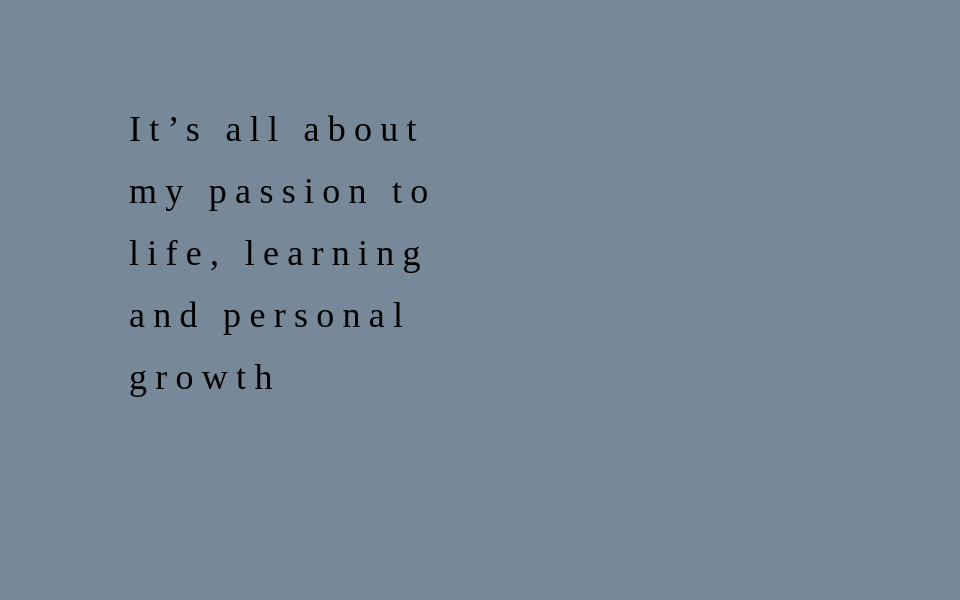
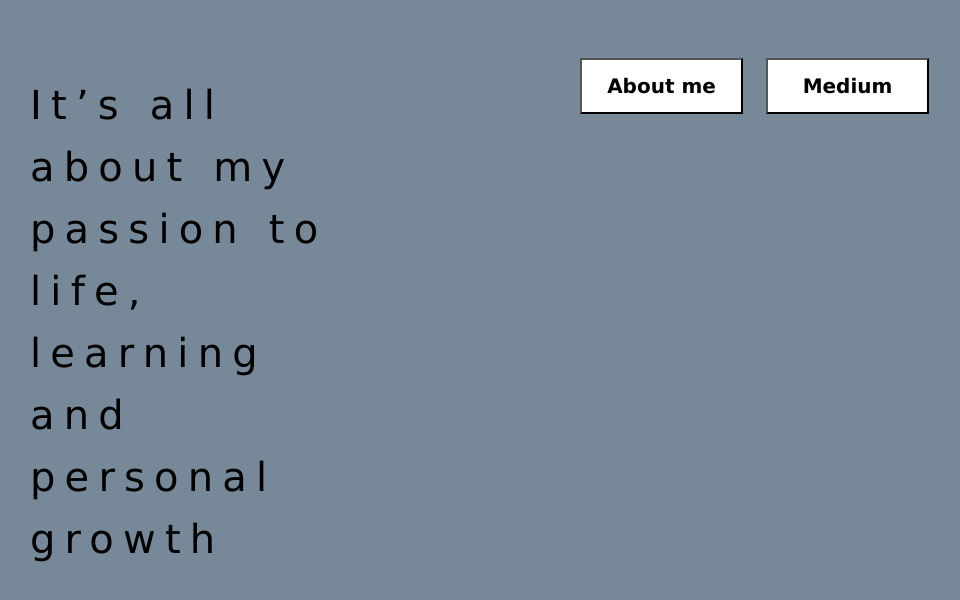
Before and after one commit to olesiaMartushkanova/react-typescript-blog, a React (Create React App) app in the folder my-app/: page / in a window 1280 px wide. Shown: the top 600 px of the page, without its empty margins (104-1064 px from the left). Built offline with nearby package versions, Linux system fonts and the light colour scheme.

Commit message:
organised buttons css

```diff
--- a/my-app/src/components/MainButton.css
+++ b/my-app/src/components/MainButton.css
@@ -1,13 +1,26 @@
 .mainButton {
   background: #fff;
-  font-size: 24px;
+  font-size: 20px;
   font-weight: bold;
   line-height: 34px;
-  font-family: Rhodium Libre;
-  height: 54px;
+  font-family: 'Lucida Sans', 'Lucida Sans Regular', 'Lucida Grande',
+    'Lucida Sans Unicode', Geneva, Verdana, sans-serif;
+  height: 56px;
   text-align: center;
-  width: 200px;
+  width: 163px;
   position: absolute;
-  top: 8px;
+  font-style: normal;
+  top: 58px;
+}
+
+.aboutMeButton {
+  top: 58px;
+  left: 684px;
+  font-style: normal;
+}
+
+.mediumButton {
   right: 16px;
+  left: 870px;
+  font-style: normal;
 }
--- a/my-app/src/components/MainButton.tsx
+++ b/my-app/src/components/MainButton.tsx
@@ -1,8 +1,8 @@
-import { Link, useHistory } from 'react-router-dom';
+import { useHistory } from 'react-router-dom';
 import { IMainButton } from '../types';
 import './MainButton.css';
 
-const MainButton = ({ text, path }: IMainButton) => {
+const MainButton = ({ className, text, path }: IMainButton) => {
   const history = useHistory();
 
   const buttonHandler = () => {
@@ -10,7 +10,7 @@ const MainButton = ({ text, path }: IMainButton) => {
   };
 
   return (
-    <button className='mainButton' onClick={buttonHandler}>
+    <button className={className} onClick={buttonHandler}>
       {text}
     </button>
   );
--- a/my-app/src/constants.ts
+++ b/my-app/src/constants.ts
@@ -1,2 +1,3 @@
 export const ABOUT_ME_PATH = '/about-me';
 export const HOME_PATH = '/';
+export const MEDIUM_PATH = '/medium';
--- a/my-app/src/pages/AboutMe/AboutMe.tsx
+++ b/my-app/src/pages/AboutMe/AboutMe.tsx
@@ -6,7 +6,11 @@ const AboutMe = () => {
   return (
     <div className='aboutMe'>
       <h1>My journey</h1>
-      <MainButton text='Home' path={HOME_PATH} />
+      <MainButton
+        className='mainButton mediumButton'
+        text='Home'
+        path={HOME_PATH}
+      />
     </div>
   );
 };
--- a/my-app/src/pages/Home/Home.css
+++ b/my-app/src/pages/Home/Home.css
@@ -5,15 +5,17 @@
 }
 
 .titleContainer {
-  margin-left: 10vw;
-  margin-top: 5vh;
+  margin-left: 5vw;
+  margin-right: 64vw;
+  margin-top: 2vh;
   display: block;
-  width: 26vw;
-  height: 81vh;
-  left: 105px;
+  width: 300px;
+  height: 570px;
+  left: 70px;
   top: 58px;
-  font-size: 36px;
-  font-family: 'Rhodium Libre';
+  font-size: 40px;
+  font-family: 'Lucida Sans', 'Lucida Sans Regular', 'Lucida Grande',
+    'Lucida Sans Unicode', Geneva, Verdana, sans-serif;
   font-style: normal;
   font-weight: normal;
   line-height: 62px;
--- a/my-app/src/pages/Home/Home.tsx
+++ b/my-app/src/pages/Home/Home.tsx
@@ -1,6 +1,6 @@
 import './Home.css';
 import MainButton from '../../components/MainButton';
-import { ABOUT_ME_PATH } from '../../constants';
+import { ABOUT_ME_PATH, MEDIUM_PATH } from '../../constants';
 
 const TITLE_TEXT =
   'It’s all about my passion to life, learning and personal growth';
@@ -12,11 +12,25 @@ const Home = () => {
         <h1 className='titleContainer'>{TITLE_TEXT}</h1>
       </div>
       <div id='interactiveContainer'>
-        {/* <div id='navigationContainer'>
-          <MainButton text='About me' path={ABOUT_ME_PATH} />
-        </div> */}
+        <div id='navigationContainer'>
+          <div>
+            <MainButton
+              className='mainButton aboutMeButton'
+              text='About me'
+              path={ABOUT_ME_PATH}
+            />
+          </div>
+          <div>
+            <MainButton
+              className='mainButton mediumButton'
+              text='Medium'
+              path={MEDIUM_PATH}
+            />
+          </div>
+        </div>
         <div id='latestPostsContainer'> </div>
         <div id='contactMeContainer'> </div>
+        <div id='socialButton'></div>
       </div>
     </div>
   );
--- a/my-app/src/types.ts
+++ b/my-app/src/types.ts
@@ -1,4 +1,5 @@
 export interface IMainButton {
+  className: string;
   text: string;
   path: string;
 }
```
